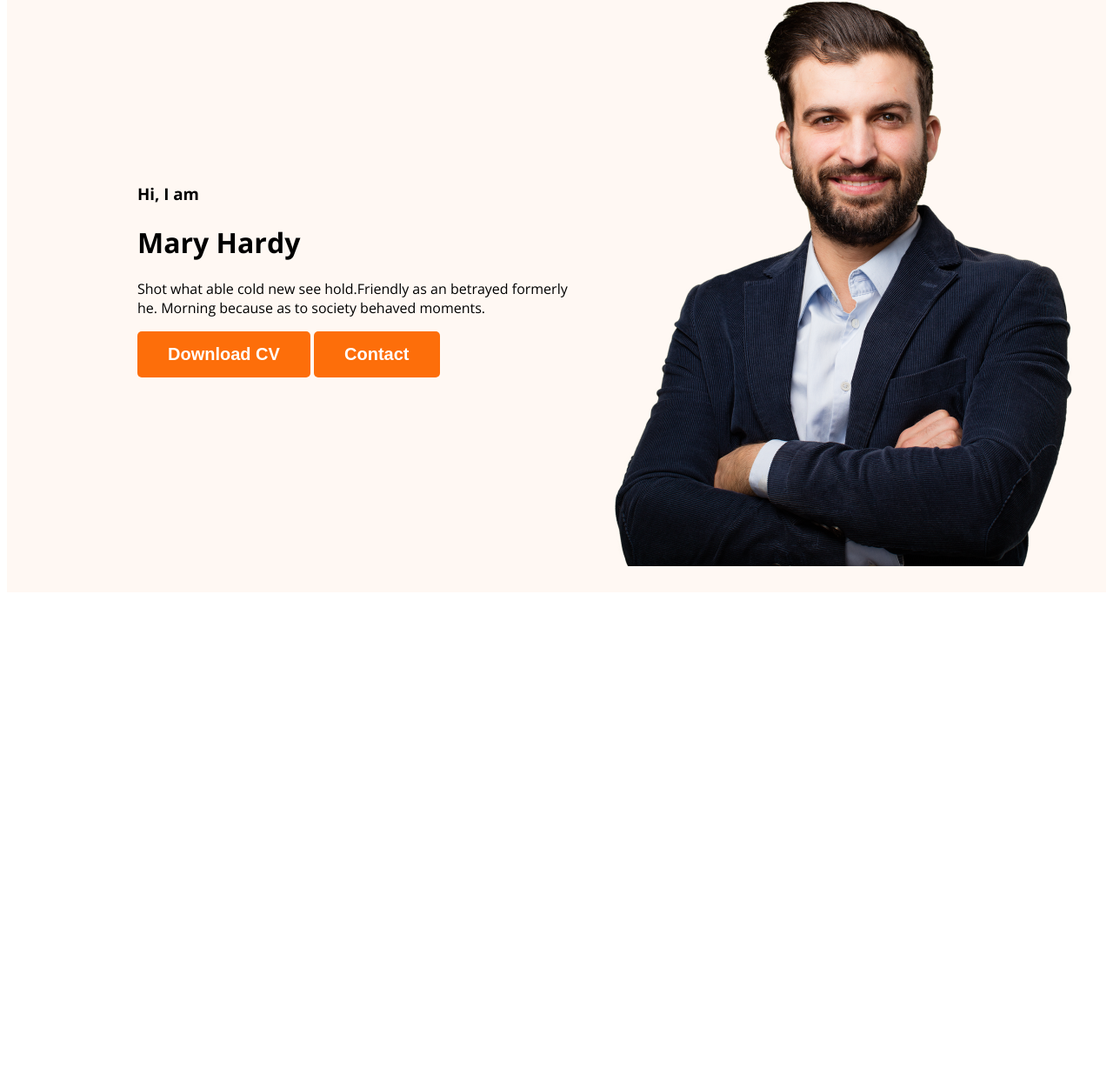
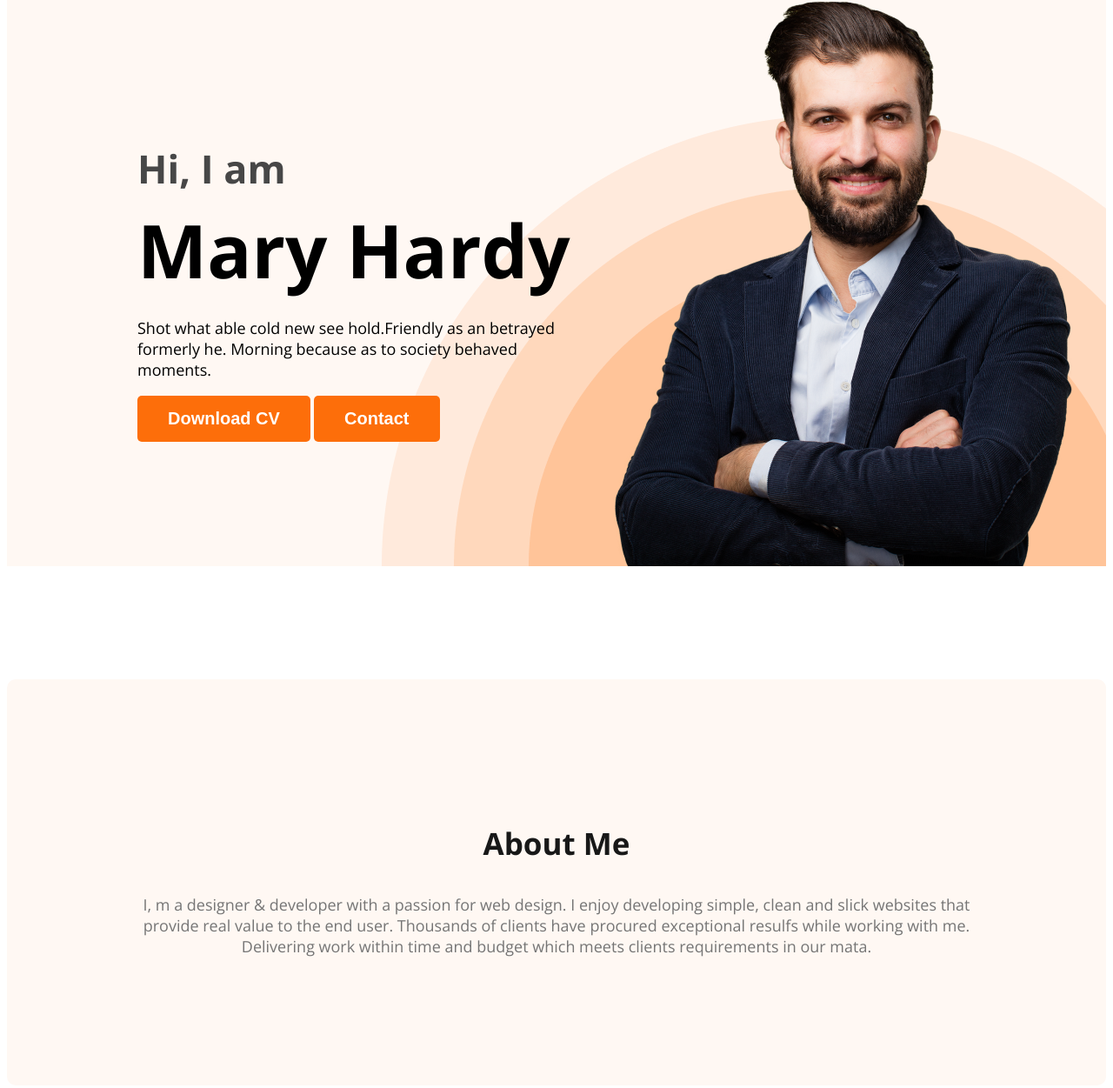
Before and after one commit to Atiar-Rahman/Web-Project, a plain HTML site: page PortPholio.html in a window 1280 px wide. Shown: the part 214-1465 px from the top of the page at 87% size. Before the commit the page ends 903 px from the top, so only its background shows below. Drawn offline with nearby package versions, Linux system fonts and the light colour scheme.

Commit message:
add about section

```diff
--- a/PortPholio.html
+++ b/PortPholio.html
@@ -23,7 +23,7 @@
             <div class="banner-content">
                 <h3 class="banner-greeting">Hi, I  am</h3>
                 <h1 class="banner-title">Mary Hardy</h1>
-                <p>Shot what able cold new see hold.Friendly as an betrayed formerly he. Morning because as to society behaved moments.</p>
+                <p class="banner-description">Shot what able cold new see hold.Friendly as an betrayed formerly he. Morning because as to society behaved moments.</p>
 
                 <button class="btn-primary">Download CV</button>
                 <button class="btn-primary">Contact</button>
@@ -32,7 +32,11 @@
         </div>
     </header>
     <main>
+        <section class="about">
+            <h3 class="section-title">About Me</h3>
+            <p class="section-description">I, m a designer & developer with a passion for web design. I enjoy developing simple, clean and slick websites that provide real value to the end user. Thousands of clients have procured exceptional resulfs while working with me. Delivering work within time and budget which meets clients requirements in our mata.</p>
 
+        </section>
     </main>
     <footer>
 
--- a/styles/Portpholio.css
+++ b/styles/Portpholio.css
@@ -16,6 +16,18 @@ body{
     font-size: 20px;
     font-weight: 700;
     padding: 15px 35px;
+}
+.section-title{
+    color: #181818;
+    text-align: center;
+    font-size: 35px;
+    font-weight: 700;
+}
+
+.section-description{
+    color: #757575;
+    text-align: center;
+    font-size: 18px;
 }
 /* nav related styles */
 
@@ -51,13 +63,50 @@ nav a{
 
 .header{
     background-color: #FFF8F3;
+    background-image: url('../images/header_bg.png');
+    background-repeat: no-repeat;
+    background-position: bottom right;
 }
 
 .banner{
-    padding: 30px 30px 30px 150px;
+    padding: 30px 30px 0px 150px;
     display: flex;
     align-items: center;
+    justify-content: space-between;
+}
+.banner-content{
+    max-width: 500px;
 }
 .banner.profile-pic{
     width: 500px;
 }
+
+.banner-greeting{
+    font-size: 45px;
+    color: #474747;
+    margin-bottom: 0;
+}
+.banner-title{
+    font-size: 85px;
+    font-weight: 700;
+    margin-top: 5px;
+    margin-bottom: 20px;
+}
+
+.banner-description{
+    font-size: 18px;
+    font-weight: 400;
+}
+
+
+
+/* main section styles */
+
+
+/* about section style */
+.about{
+    padding: 130px;
+    background-color: #FFF8F3;
+    border-radius: 10px;
+    margin: 130px 0;
+}
```
